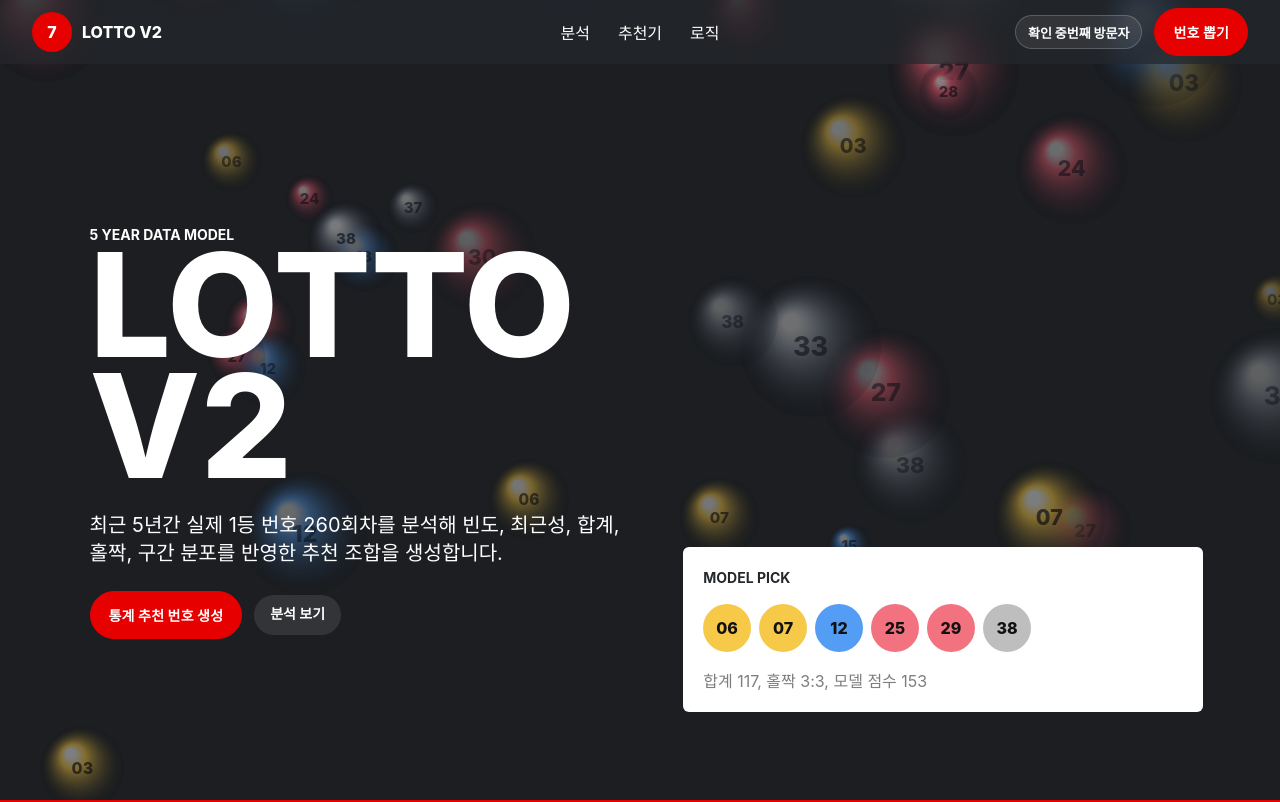
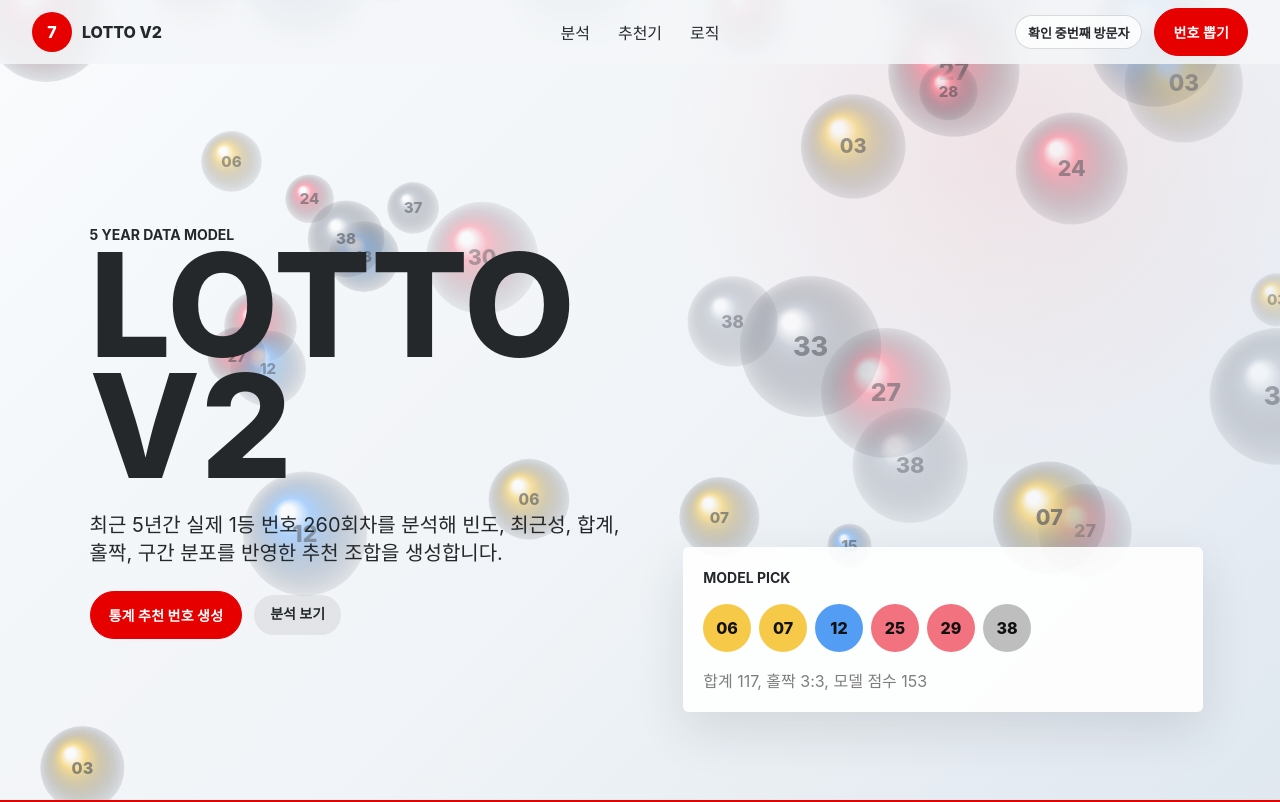
Before and after one commit to meterj/lottopage, a Next.js app: page /lottopage/ in a window 1280 px wide. Shown: the top 802 px of the page. Built offline with nearby package versions, Linux system fonts and the light colour scheme; no server answers.

Commit message:
Switch hero to light silver theme

```diff
--- a/app/Lotto.css
+++ b/app/Lotto.css
@@ -63,8 +63,8 @@ a {
   align-items: center;
   height: 64px;
   padding: 0 clamp(16px, 3vw, 32px);
-  color: var(--white);
-  background: rgba(37, 40, 43, 0.72);
+  color: var(--charcoal);
+  background: rgba(244, 246, 248, 0.86);
   backdrop-filter: blur(10px);
 }
 
@@ -120,10 +120,10 @@ a {
   align-items: center;
   min-height: 34px;
   padding: 0 12px;
-  border: 1px solid rgba(255, 255, 255, 0.2);
+  border: 1px solid rgba(37, 40, 43, 0.16);
   border-radius: 999px;
-  color: var(--white);
-  background: rgba(255, 255, 255, 0.08);
+  color: var(--charcoal);
+  background: rgba(255, 255, 255, 0.72);
   font-size: 13px;
   font-weight: 800;
   white-space: nowrap;
@@ -163,8 +163,8 @@ a {
   min-height: 40px;
   padding: 8px 16px;
   border-radius: 24px;
-  color: var(--white);
-  background: rgba(255, 255, 255, 0.1);
+  color: var(--charcoal);
+  background: rgba(37, 40, 43, 0.08);
   font-size: 14px;
   font-weight: 700;
 }
@@ -175,8 +175,10 @@ a {
   min-height: 100svh;
   overflow: hidden;
   isolation: isolate;
-  color: var(--white);
-  background: var(--charcoal);
+  color: var(--charcoal);
+  background:
+    radial-gradient(circle at 78% 18%, rgba(230, 0, 0, 0.08), transparent 28%),
+    linear-gradient(135deg, #f8fafc 0%, #eef2f6 55%, #dde5ee 100%);
 }
 
 #lottoCanvas {
@@ -193,7 +195,7 @@ a {
   inset: 0;
   z-index: -1;
   content: "";
-  background: rgba(0, 0, 0, 0.24);
+  background: rgba(255, 255, 255, 0.1);
 }
 
 .hero-content {
@@ -266,7 +268,8 @@ h3 {
   padding: 20px;
   border-radius: 6px;
   color: var(--charcoal);
-  background: var(--white);
+  background: rgba(255, 255, 255, 0.9);
+  box-shadow: 0 18px 50px rgba(37, 40, 43, 0.12);
 }
 
 .draw-panel p {
```
